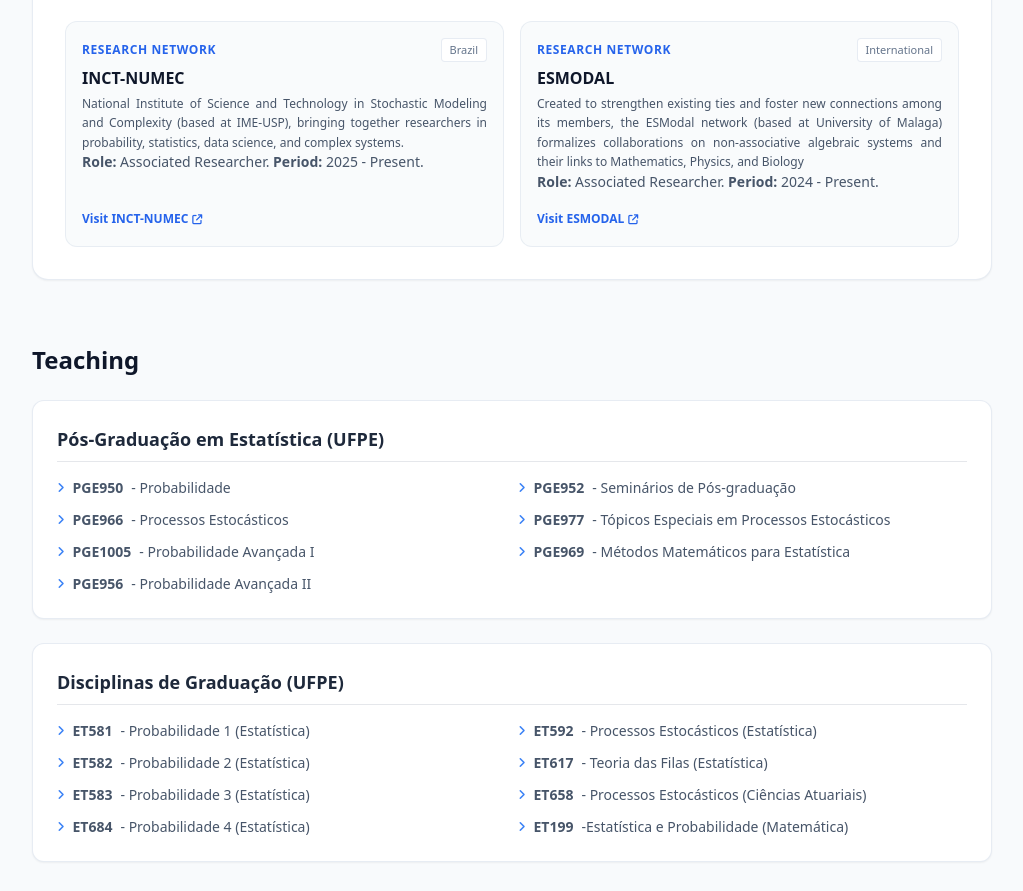
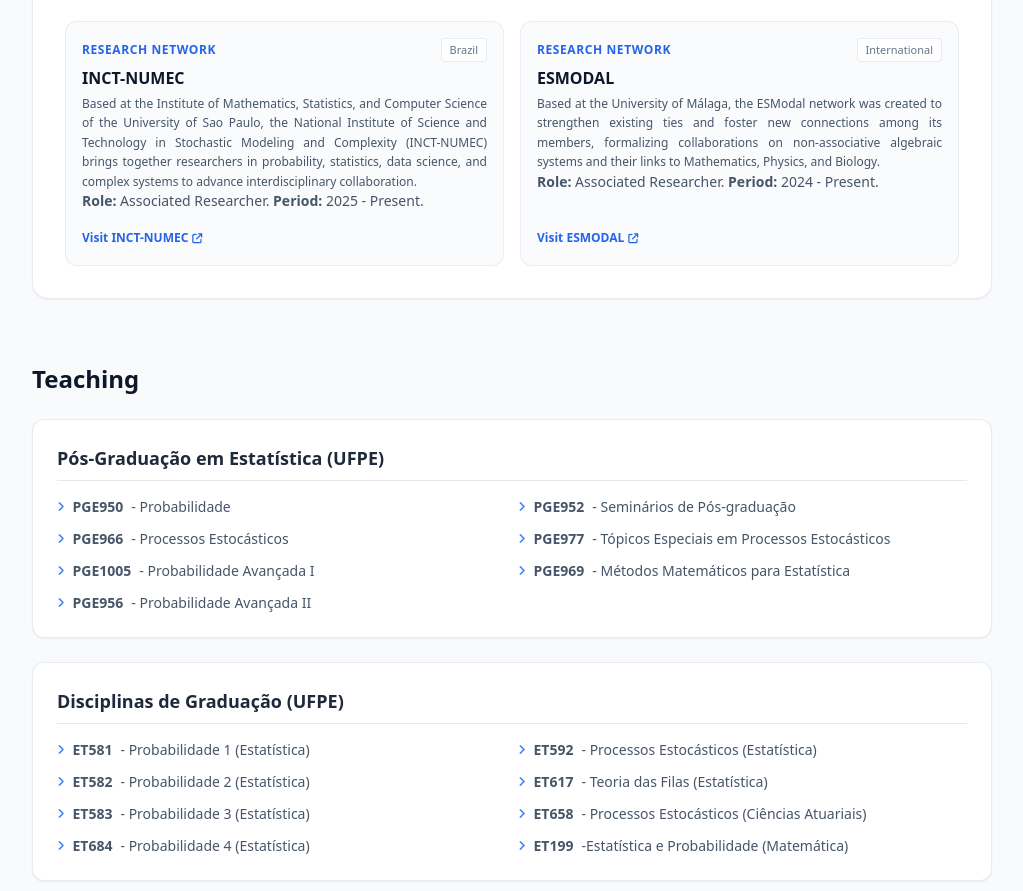
Before and after one commit to rodriguezpablom/rodriguezpablom.github.io, a plain HTML site: page index.html in a window 1280 px wide. Shown: the part 2741-3632 px from the top of the page, without its empty margins (128-1151 px from the left). Drawn offline with nearby package versions, Linux system fonts and the light colour scheme; some icons are missing.

Commit message:
Update index.html

```diff
--- a/index.html
+++ b/index.html
@@ -282,7 +282,7 @@
                     </div>
                     <h3 class="font-bold text-slate-900 text-base">INCT-NUMEC</h3>
                     <p class="text-xs text-slate-600 mt-1 leading-relaxed" style="text-align: justify">
-                        National Institute of Science and Technology in Stochastic Modeling and Complexity (based at IME-USP), bringing together researchers in probability, statistics, data science, and complex systems.
+                        Based at the  Institute of Mathematics, Statistics, and Computer Science of the University of Sao Paulo, the National Institute of Science and Technology in Stochastic Modeling and Complexity (INCT-NUMEC) brings together researchers in probability, statistics, data science, and complex systems to advance interdisciplinary collaboration.
                     </p>
                      <p class="text-sm text-slate-600" style="text-align: justify"><b>Role:</b> Associated Researcher. <b>Period:</b> 2025 - Present.</p>
                 </div>
@@ -303,8 +303,7 @@
                     </div>
                     <h3 class="font-bold text-slate-900 text-base">ESMODAL</h3>
                     <p class="text-xs text-slate-600 mt-1 leading-relaxed" style="text-align: justify">
-                        Created to strengthen existing ties and foster new connections among its members, the ESModal network (based at University of Malaga) formalizes collaborations on non-associative algebraic systems and their links to Mathematics, Physics, and Biology
-                    </p>
+Based at the University of Málaga, the ESModal network was created to strengthen existing ties and foster new connections among its members, formalizing collaborations on non-associative algebraic systems and their links to Mathematics, Physics, and Biology.</p>
                     <p class="text-sm text-slate-600" style="text-align: justify"><b>Role:</b> Associated Researcher. <b>Period:</b> 2024 - Present.</p>
                 </div>
                 <div class="pt-1">
```
